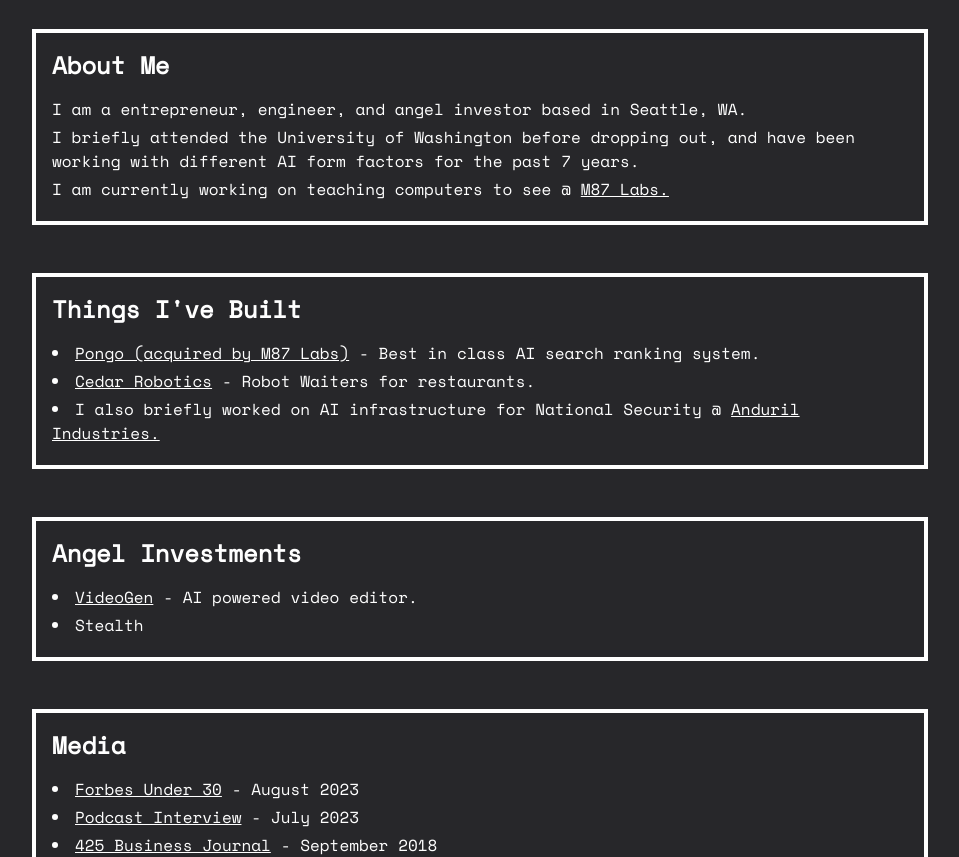
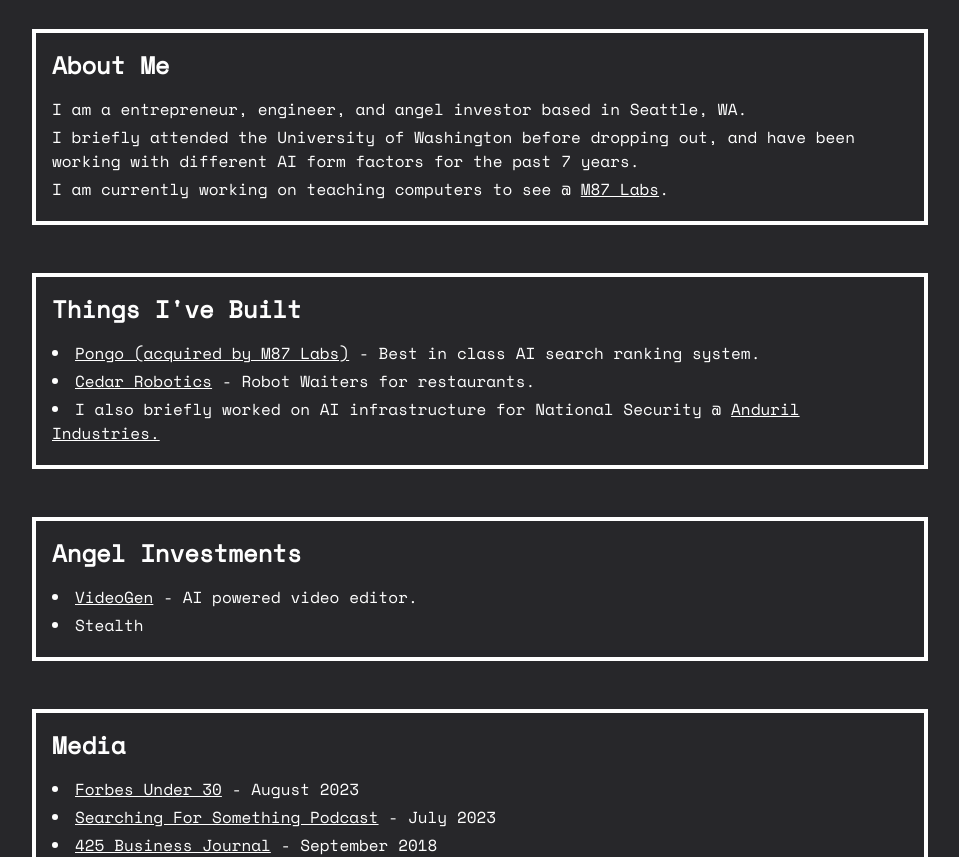
Before and after one commit to calebjohn24/personal-site, a plain HTML site: page index.html in a window 1280 px wide. Shown: the part 99-956 px from the top of the page, without its empty margins (160-1119 px from the left). Drawn offline with nearby package versions, Linux system fonts and the light colour scheme.

Commit message:
add podcast name

```diff
--- a/index.html
+++ b/index.html
@@ -24,7 +24,7 @@
                 <h2 class="text-2xl font-bold mb-4">About Me</h2>
                 <p class="my-1">I am a entrepreneur, engineer, and angel investor based in Seattle, WA.</p>
                 <p class="my-1">I briefly attended the University of Washington before dropping out, and have been working with different AI form factors for the past 7 years.</p>
-                <p class="my-1">I am currently working on teaching computers to see @ <a class="underline" href="https://www.moondream.ai">M87 Labs.</a></p>
+                <p class="my-1">I am currently working on teaching computers to see @ <a class="underline" href="https://www.moondream.ai">M87 Labs</a>.</p>
             </section>
 
             <section id="projects" class="mb-12 border-4 border-white p-4">
@@ -48,7 +48,7 @@
                 <h2 class="text-2xl font-bold mb-4">Media</h2>
                 <ul class="list-disc list-inside">
                     <li class="my-1"><a class="underline" target="_blank" href="https://www.forbes.com/sites/forbesunder30team/2023/08/09/30-under-30-local-2023-seattle/">Forbes Under 30</a> - August 2023</li>
-                    <li class="my-1"><a class="underline" target="_blank" href="https://open.spotify.com/episode/2debvFd2r2D7BROlkaKeOA?si=P3WQ2uBCTBKCjEVjAV6ZYA">Podcast Interview</a> - July 2023</li>
+                    <li class="my-1"><a class="underline" target="_blank" href="https://open.spotify.com/episode/2debvFd2r2D7BROlkaKeOA?si=P3WQ2uBCTBKCjEVjAV6ZYA">Searching For Something Podcast</a> - July 2023</li>
                     <li class="my-1"><a class="underline" target="_blank" href="https://www.425business.com/special_reports/30-under-30-2018/article_698f0c92-a0ab-5786-b6b2-343a12f532e0.html">425 Business Journal</a> - September 2018</li>
                 </ul>
             </section>
```
